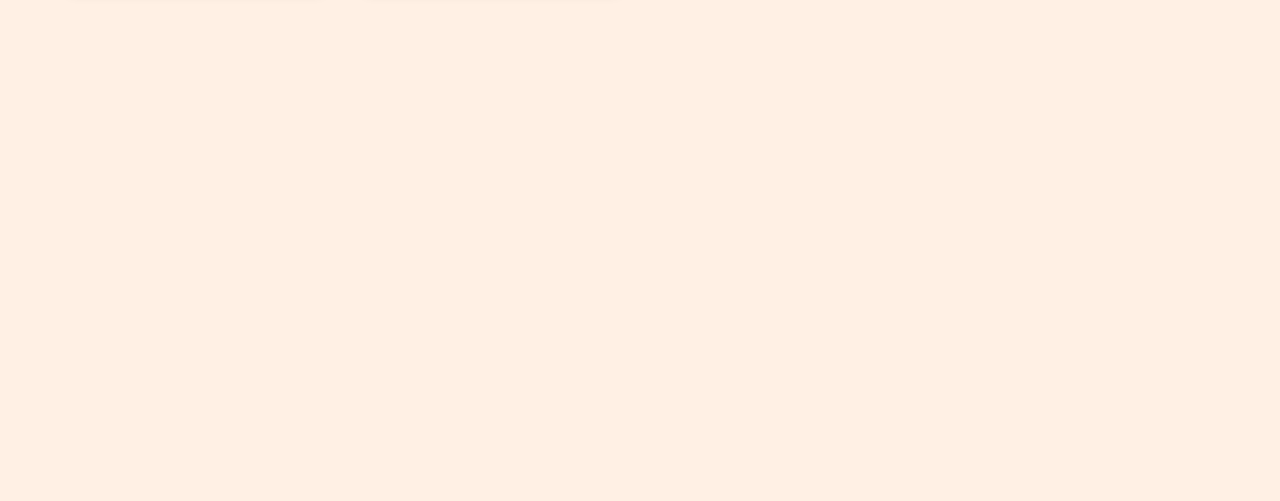
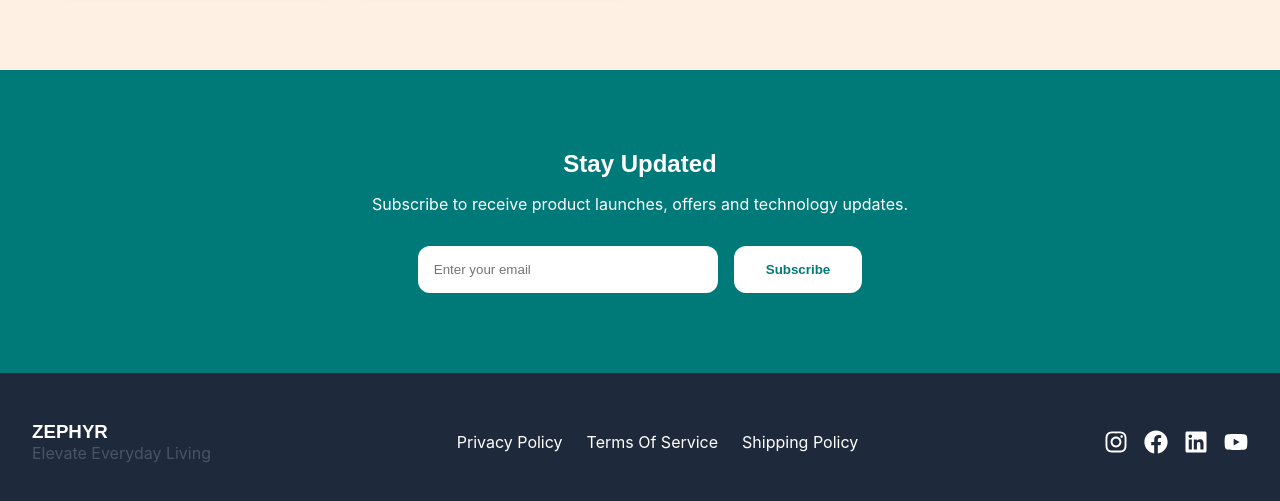
Before and after one commit to kamalsrinivasan04/ZEPHYR_E-commerce, a React (Vite) app: page / in a window 1280 px wide. Shown: the part 2562-3063 px from the top of the page. Before the commit the page ends 2632 px from the top, so only its background shows below. Built offline with nearby package versions, Linux system fonts and the light colour scheme.

Commit message:
Footer and Newsletter updated

```diff
--- a/src/App.jsx
+++ b/src/App.jsx
@@ -1,11 +1,15 @@
 import Navbar from "./components/Navbar/Navbar";
+import Footer from "./components/Footer/Footer";
 import AppRoutes from "./routes/AppRoutes";
 
 function App() {
   return (
     <>
       <Navbar />
+
       <AppRoutes />
+
+      <Footer />
     </>
   );
 }
--- a/src/components/Footer/Footer.css
+++ b/src/components/Footer/Footer.css
@@ -0,0 +1,39 @@
+.footer{
+  background:var(--heading);
+
+  color:white;
+
+  padding:3rem 2rem;
+
+  display:flex;
+
+  justify-content:space-between;
+
+  align-items:center;
+
+  flex-wrap:wrap;
+
+  gap:2rem;
+}
+
+.footer h3{
+  color:white;
+}
+
+.footer-links{
+  display:flex;
+
+  gap:1.5rem;
+
+  flex-wrap:wrap;
+}
+
+.footer-social{
+  display:flex;
+
+  gap:1rem;
+
+  font-size:1.5rem;
+
+  cursor:pointer;
+}
--- a/src/components/Footer/Footer.jsx
+++ b/src/components/Footer/Footer.jsx
@@ -0,0 +1,56 @@
+import "./Footer.css";
+
+import {
+  FaInstagram,
+  FaFacebook,
+  FaLinkedin,
+  FaYoutube
+} from "react-icons/fa";
+
+function Footer() {
+  return (
+    <footer className="footer">
+
+      <div className="footer-brand">
+
+        <h3>ZEPHYR</h3>
+
+        <p>
+          Elevate Everyday Living
+        </p>
+
+      </div>
+
+      <div className="footer-links">
+
+        <a href="#">
+          Privacy Policy
+        </a>
+
+        <a href="#">
+          Terms Of Service
+        </a>
+
+        <a href="#">
+          Shipping Policy
+        </a>
+
+      </div>
+
+      <div className="footer-social">
+
+        <FaInstagram />
+
+        <FaFacebook />
+
+        <FaLinkedin />
+
+        <FaYoutube />
+
+      </div>
+
+    </footer>
+  );
+}
+
+export default Footer;
--- a/src/components/Newsletter/Newsletter.css
+++ b/src/components/Newsletter/Newsletter.css
@@ -0,0 +1,57 @@
+.newsletter{
+  padding:5rem 2rem;
+
+  text-align:center;
+
+  background:var(--primary);
+
+  color:white;
+}
+
+.newsletter h2{
+  color:white;
+
+  margin-bottom:1rem;
+}
+
+.newsletter p{
+  color:white;
+
+  margin-bottom:2rem;
+}
+
+.newsletter-form{
+  display:flex;
+
+  justify-content:center;
+
+  gap:1rem;
+
+  flex-wrap:wrap;
+}
+
+.newsletter-form input{
+  width:300px;
+
+  padding:1rem;
+
+  border:none;
+
+  border-radius:var(--radius);
+}
+
+.newsletter-form button{
+  padding:1rem 2rem;
+
+  border:none;
+
+  border-radius:var(--radius);
+
+  cursor:pointer;
+
+  background:white;
+
+  color:var(--primary);
+
+  font-weight:600;
+}
--- a/src/components/Newsletter/Newsletter.jsx
+++ b/src/components/Newsletter/Newsletter.jsx
@@ -0,0 +1,31 @@
+import "./Newsletter.css";
+
+function Newsletter() {
+  return (
+    <section className="newsletter">
+
+      <h2>Stay Updated</h2>
+
+      <p>
+        Subscribe to receive product launches,
+        offers and technology updates.
+      </p>
+
+      <div className="newsletter-form">
+
+        <input
+          type="email"
+          placeholder="Enter your email"
+        />
+
+        <button>
+          Subscribe
+        </button>
+
+      </div>
+
+    </section>
+  );
+}
+
+export default Newsletter;
--- a/src/pages/Home/index.jsx
+++ b/src/pages/Home/index.jsx
@@ -1,6 +1,7 @@
 import HeroSection from "../../components/HeroSection/HeroSection";
 import CategorySection from "../../components/CategorySection/CategorySection";
 import ProductSection from "../../components/ProductSection/ProductSection";
+import Newsletter from "../../components/Newsletter/Newsletter";
 
 function Home() {
   return (
@@ -8,6 +9,7 @@ function Home() {
       <HeroSection />
       <CategorySection />
       <ProductSection />
+      <Newsletter />
     </>
   );
 }
```
